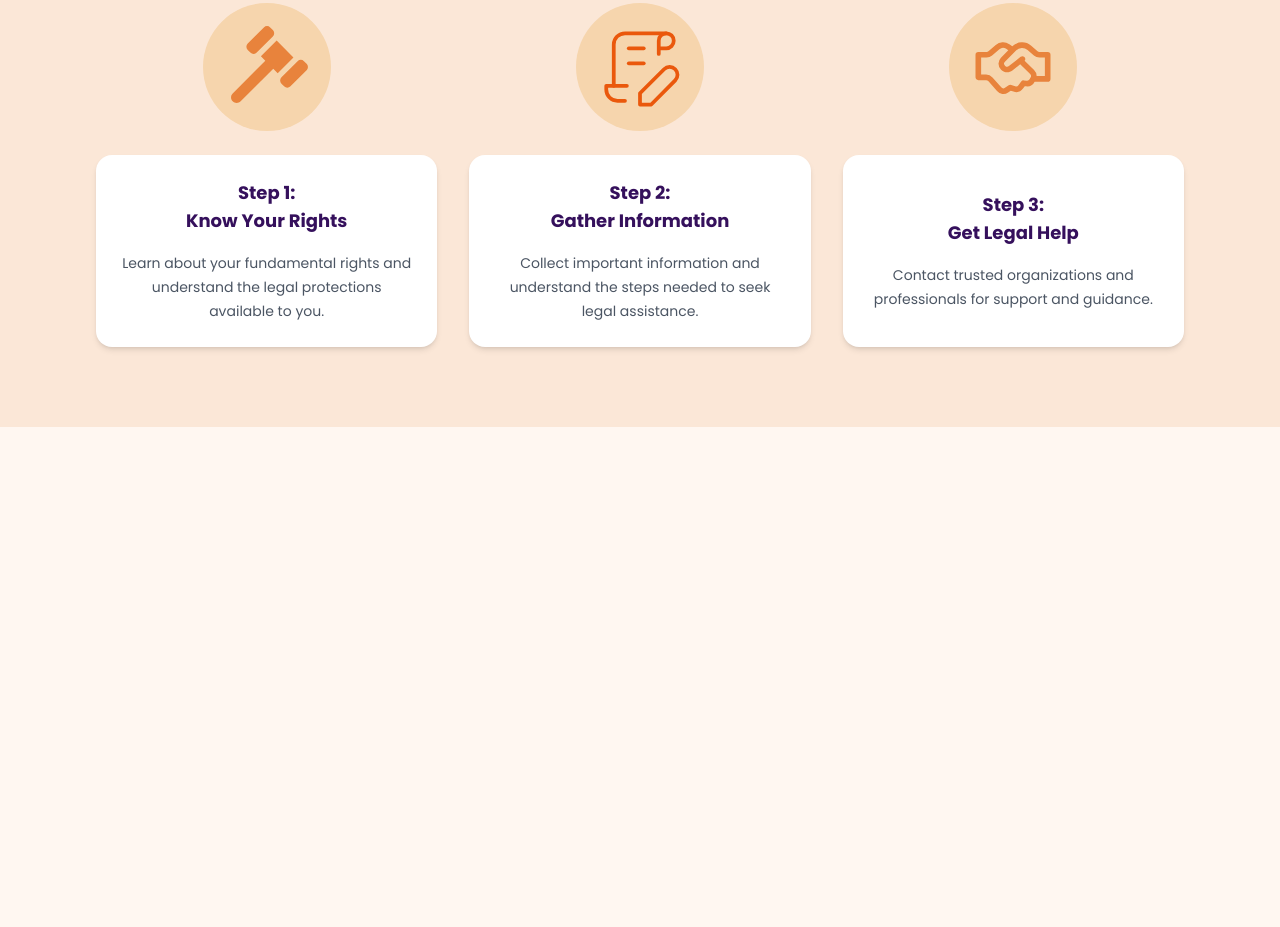
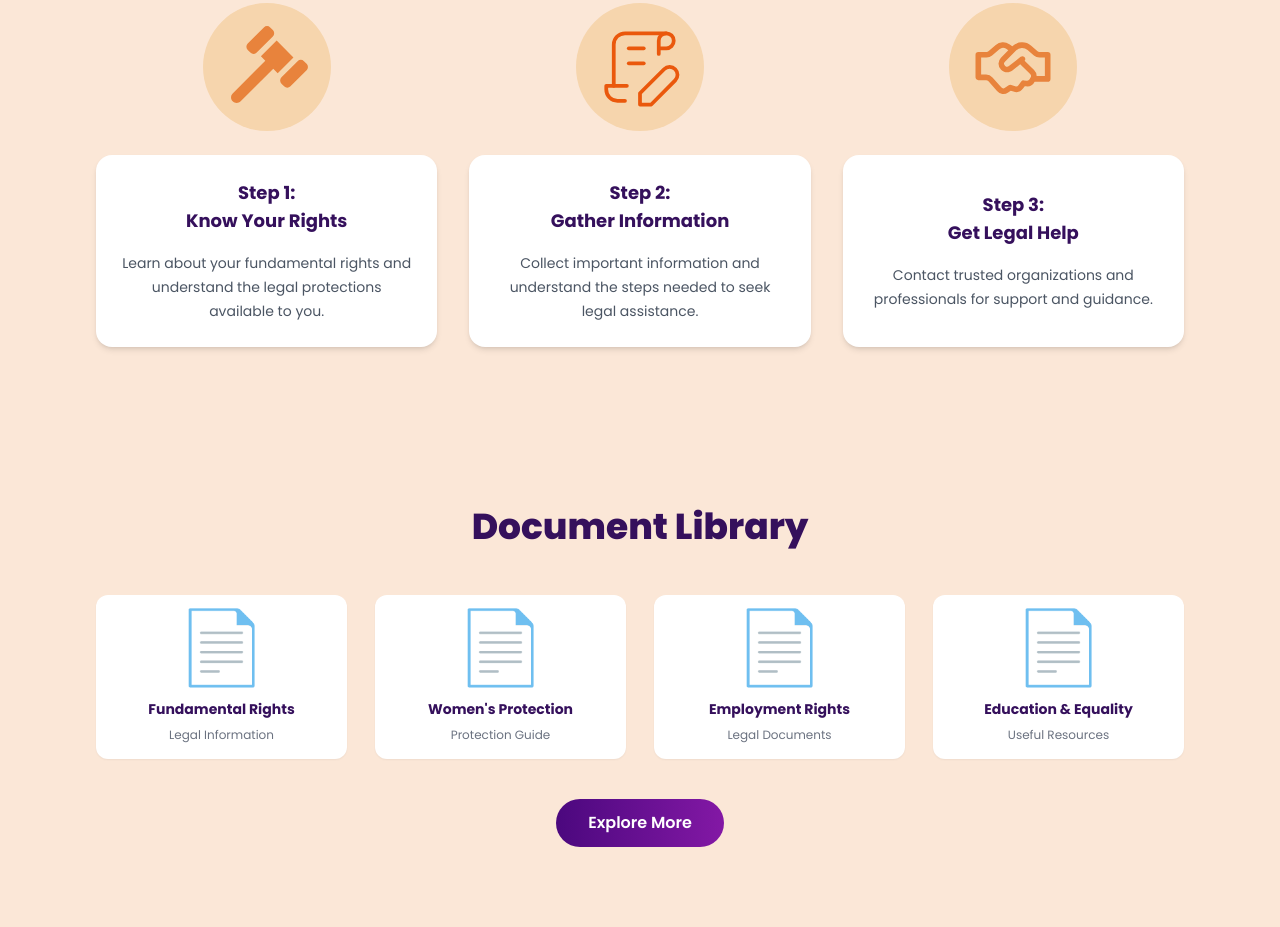
Before and after one commit to SaadZakraoui/Saad.Zakraoui-final-Project-html-css, a website: page public/pages/laws.html in a window 1280 px wide. Shown: the part 1539-2466 px from the top of the page. Before the commit the page ends 1966 px from the top, so only its background shows below. Drawn offline with nearby package versions, Linux system fonts and the light colour scheme.

Commit message:
fit: add new section with respo

```diff
--- a/public/pages/laws.html
+++ b/public/pages/laws.html
@@ -348,6 +348,81 @@
             </div>
         </div>
     </section>
+    <section id="documents" class="bg-[#fbe7d7] py-16 md:py-20">
+        <div class="max-w-6xl mx-auto px-5 md:px-8">
+            <h2 class="text-3xl md:text-4xl font-extrabold text-center mb-12">
+                Document Library
+            </h2>
+
+            <div class="grid grid-cols-2 md:grid-cols-4 gap-5 md:gap-7">
+
+                <div class="bg-white rounded-xl p-4 text-center shadow-sm hover:-translate-y-2 transition">
+                    <a href="https://www.ohchr.org/en/human-rights/universal-declaration/translations/arabic"
+                        target="_blank">
+                        <div class="text-6xl md:text-7xl mb-4">
+                            📄
+                        </div>
+                        <h3 class="font-bold text-sm mb-2">
+                            Fundamental Rights
+                        </h3>
+                        <p class="text-gray-500 text-xs">
+                            Legal Information
+                        </p>
+
+                    </a>
+                </div>
+                <div class="bg-white rounded-xl p-4 text-center shadow-sm hover:-translate-y-2 transition">
+                    <a href="  https://www.womenpowerconnect.org/womens-right/what-are-womens-rights-a-simple-guide-to-rights-and-responsibilities/"
+                        target="_blank ">
+                        <div class="text-6xl md:text-7xl mb-4">
+                            📄
+                        </div>
+                        <h3 class="font-bold text-sm mb-2">
+                            Women's Protection
+                        </h3>
+                        <p class="text-gray-500 text-xs">
+                            Protection Guide
+                        </p>
+
+                    </a>
+                </div>
+
+                <div class="bg-white rounded-xl p-4 text-center shadow-sm hover:-translate-y-2 transition">
+                    <a href="https://legalhub.me/blog/working-women-rights-labor-law" target="_blank">
+                        <div class="text-6xl md:text-7xl mb-4">
+                            📄
+                        </div>
+                        <h3 class="font-bold text-sm mb-2">
+                            Employment Rights
+                        </h3>
+                        <p class="text-gray-500 text-xs">
+                            Legal Documents
+                        </p>
+                    </a>
+                </div>
+
+                <div class="bg-white rounded-xl p-4 text-center shadow-sm hover:-translate-y-2 transition">
+                    <a href="https://www.unicef.org/education/girls-education" target="_blank">
+                        <div class="text-6xl md:text-7xl mb-4">
+                            📄
+                        </div>
+                        <h3 class="font-bold text-sm mb-2">
+                            Education & Equality
+                        </h3>
+                        <p class="text-gray-500 text-xs">
+                            Useful Resources
+                        </p>
+                    </a>
+                </div>
+            </div>
+            <div class="text-center mt-10">
+                <a href="#"
+                    class="inline-block purple-gradient text-white px-8 py-3 rounded-full font-semibold hover:scale-105 transition">
+                    Explore More
+                </a>
+            </div>
+        </div>
+    </section>
 
 
 
```
